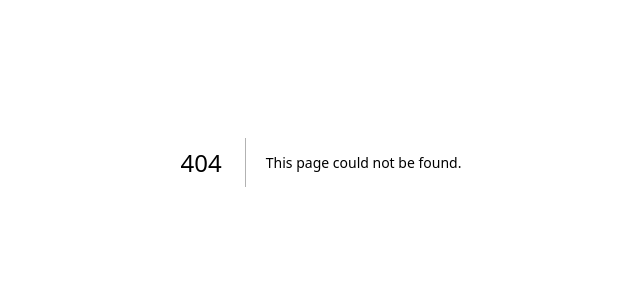
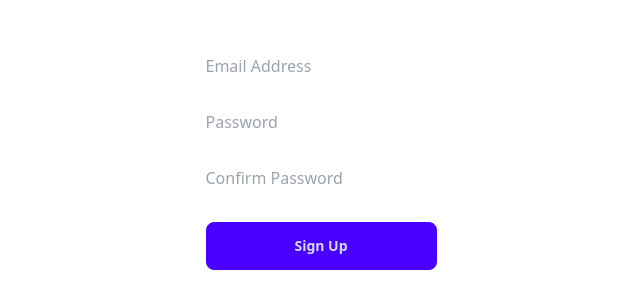
Before and after one commit to andrewass/auth-frontend, a Next.js app: page /authentication in a window 1280 px wide. Before the commit this address had no page. Shown: the part 238-546 px from the top of the page, without its empty margins (319-959 px from the left). Built offline with nearby package versions, Linux system fonts and the light colour scheme.

Commit message:
Added SignUp form

```diff
--- /dev/null
+++ b/src/app/authentication/SignUpForm.tsx
@@ -0,0 +1,31 @@
+"use client";
+
+import {signUpUser} from "@/app/authentication/actions";
+import {useFormStatus} from "react-dom";
+
+
+
+const SubmitButton = () => {
+    const {pending} = useFormStatus();
+
+    return (
+        <button type="submit" className="btn btn-primary" aria-disabled={pending}>
+            Sign Up
+        </button>
+    );
+}
+
+const SignUpForm = () => {
+    return (
+        <div className="h-screen flex items-center justify-center">
+            <form className="flex flex-col space-y-8" action={signUpUser}>
+                <input type="email" name="email" placeholder="Email Address"/>
+                <input type="password" name="password" placeholder="Password"/>
+                <input type="password" name="confirmedPassword" placeholder="Confirm Password"/>
+                <SubmitButton/>
+            </form>
+        </div>
+    );
+}
+
+export default SignUpForm;
--- /dev/null
+++ b/src/app/authentication/actions.ts
@@ -0,0 +1,13 @@
+"use server";
+
+
+export const signUpUser = async (formData: FormData) => {
+    const response = await fetch(process.env.AUTH_SERVER_URL + "/user/sign-up", {
+            method: "POST",
+            body: JSON.stringify({
+                email: formData.get("email"),
+                password: formData.get("password")
+            })
+        }
+    );
+}
--- /dev/null
+++ b/src/app/authentication/page.tsx
@@ -0,0 +1,11 @@
+import SignUpForm from "@/app/authentication/SignUpForm";
+
+const Authentication = () => {
+
+    return (
+        <SignUpForm/>
+    );
+
+}
+
+export default Authentication;
--- a/src/app/layout.tsx
+++ b/src/app/layout.tsx
@@ -1,8 +1,7 @@
 import type { Metadata } from 'next'
-import { Inter } from 'next/font/google'
 import './globals.css'
+import React from "react";
 
-const inter = Inter({ subsets: ['latin'] })
 
 export const metadata: Metadata = {
   title: 'Create Next App',
@@ -16,7 +15,7 @@ export default function RootLayout({
 }) {
   return (
     <html lang="en">
-      <body className={inter.className}>{children}</body>
+      <body>{children}</body>
     </html>
   )
 }
--- a/src/app/page.tsx
+++ b/src/app/page.tsx
@@ -1,7 +1,7 @@
 export default function Home() {
   return (
-    <main className="flex min-h-screen flex-col items-center justify-between p-24">
-      <p>Home page</p>
-    </main>
+      <main className="flex min-h-screen flex-col items-center justify-between p-24">
+          <p>Main Page</p>
+      </main>
   )
 }
```
